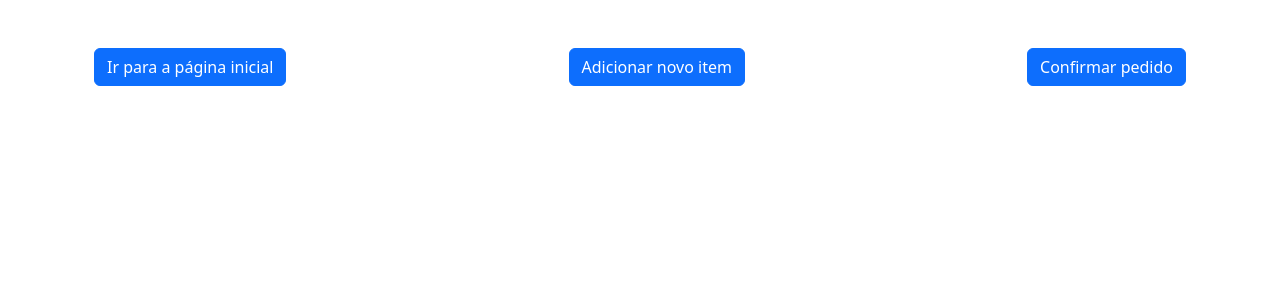
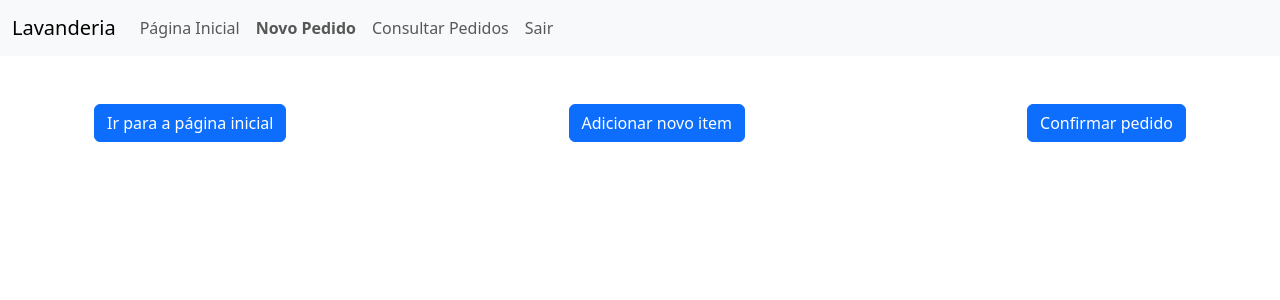
Before and after one commit to LaisaCristina/Web2_2024, an Angular app in the folder lavanderia/: page /pedidos in a window 1280 px wide. Shown: the top 300 px of the page. Built offline with nearby package versions, Linux system fonts and the light colour scheme.

Commit message:
:lipstick: fix: colocando nav-bar na pg pedidos(jeito temporário)

```diff
--- a/lavanderia/src/app/pages/pedido/pedido.component.html
+++ b/lavanderia/src/app/pages/pedido/pedido.component.html
@@ -1,3 +1,4 @@
+<app-nav-bar></app-nav-bar>
 <div class="container mt-5">
     <div class="row justify-content-center">
         <div class="row justify-content-center">
```
